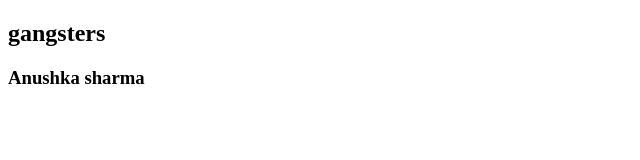
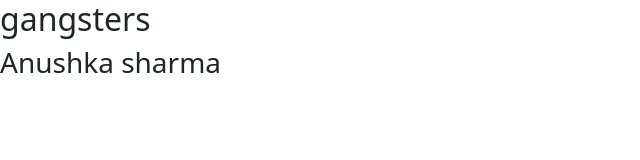
Before and after one commit to SRIRAM143-CREATOR/examplek, a website: page index.html in a window 1280 px wide. Shown: the whole page, without its empty margins (0-640 px from the left). Drawn offline with nearby package versions, Linux system fonts and the light colour scheme.

Commit message:
version3

```diff
--- a/index.html
+++ b/index.html
@@ -4,6 +4,9 @@
     <meta charset="UTF-8">
     <meta name="viewport" content="width=device-width, initial-scale=1.0">
     <title>Document</title>
+    <link rel="stylesheet" href="https://cdn.jsdelivr.net/npm/bootstrap-icons@1.11.3/font/bootstrap-icons.min.css">
+    <link href="https://cdn.jsdelivr.net/npm/bootstrap@5.3.3/dist/css/bootstrap.min.css" rel="stylesheet" integrity="sha384-QWTKZyjpPEjISv5WaRU9OFeRpok6YctnYmDr5pNlyT2bRjXh0JMhjY6hW+ALEwIH" crossorigin="anonymous">
+    <script src="https://cdn.jsdelivr.net/npm/bootstrap@5.3.3/dist/js/bootstrap.bundle.min.js" integrity="sha384-YvpcrYf0tY3lHB60NNkmXc5s9fDVZLESaAA55NDzOxhy9GkcIdslK1eN7N6jIeHz" crossorigin="anonymous"></script>
 </head>
 <body>
     <h2>gangsters</h2>
```
